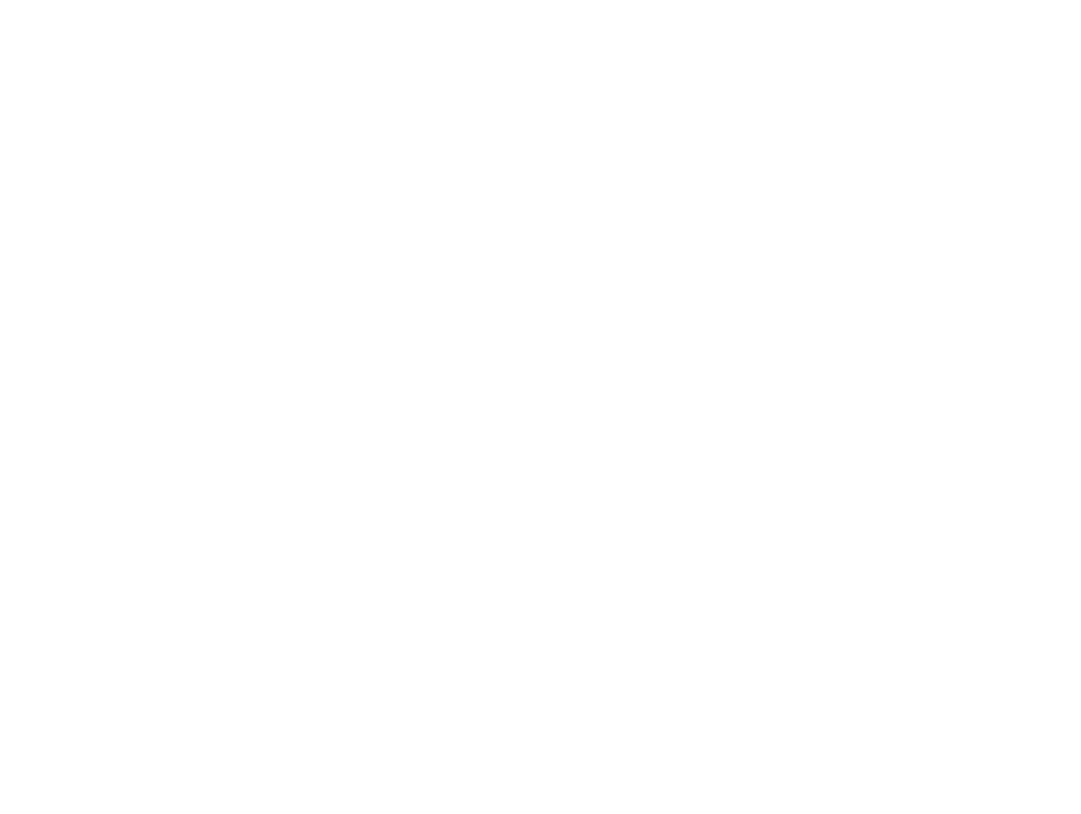
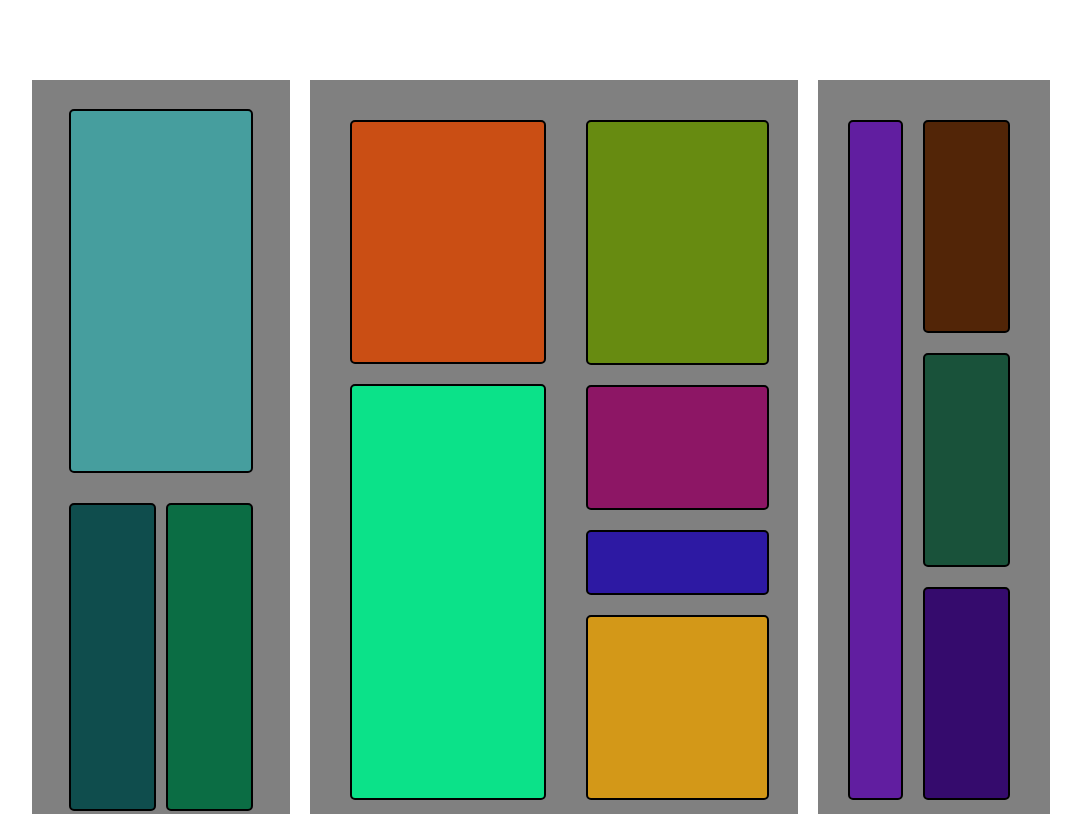
Before and after one commit to BlackFlame-hub/Flex-manipulation, a plain HTML site: page index.html in a window 1280 px wide. Shown: the top 814 px of the page, without its empty margins (99-1180 px from the left). Drawn offline with Linux system fonts and the light colour scheme.

Commit message:
Flexed the boxes

```diff
--- a/assets/style.scss
+++ b/assets/style.scss
@@ -0,0 +1,293 @@
+.header-align {
+  text-align: center;
+  margin-top: 300px;
+}
+
+.image-template {
+  display: grid;
+  place-items: center;
+}
+
+main {
+  padding-top: 10vh;
+}
+
+.content {
+  display: flex;
+  gap: 20px;
+  flex-wrap: wrap;
+  justify-content: center;
+}
+
+.left-side {
+  display: flex;
+  background-color: grey;
+  flex-direction: column;
+  width: 17vw;
+  height: 90vh;
+  padding: 20px;
+  gap: 20px;
+  justify-content: space-evenly;
+  align-items: center;
+
+  .ls1 {
+    background-color: rgb(70, 158, 158);
+    border: 2px solid black;
+    border-radius: 5px;
+    width: 14vw;
+    height: 45vh;
+  }
+
+  .ls2 {
+    background-color: rgb(15, 77, 77);
+    border: 2px solid black;
+    border-radius: 5px;
+    width: 6.5vw;
+    height: 38vh;
+  }
+
+  .ls3 {
+    background-color: rgb(11, 109, 68);
+    border: 2px solid black;
+    border-radius: 5px;
+    width: 6.5vw;
+    height: 38vh;
+  }
+
+  .ls23 {
+    display: flex;
+    flex-direction: row;
+    gap: 10px;
+  }
+}
+
+.hero {
+  display: flex;
+  background-color: grey;
+  width: 35vw;
+  height: 90vh;
+  padding: 20px;
+  gap: 20px;
+  justify-content: space-around;
+  // flex-wrap: nowrap;
+
+  .hero-left {
+    display: flex;
+    flex-direction: column;
+    padding: 20px;
+    gap: 20px;
+    justify-content: space-between;
+
+    .h1 {
+      background-color: rgb(202, 78, 20);
+      border: 2px solid black;
+      border-radius: 5px;
+      width: 15vw;
+      height: 30vh;
+    }
+
+    .h2 {
+      background-color: rgb(11, 226, 137);
+      border: 2px solid black;
+      border-radius: 5px;
+      width: 15vw;
+      height: 30vh;
+      flex-grow: 2;
+    }
+  }
+
+  .hero-right {
+    display: flex;
+    flex-direction: column;
+    justify-content: space-between;
+    padding: 20px 20px 20px 0;
+    gap: 20px;
+
+    .h3 {
+      background-color: rgb(103, 139, 17);
+      border: 2px solid black;
+      border-radius: 5px;
+      width: 14vw;
+      height: 40vh;
+      flex-grow: 2;
+    }
+
+    .h4 {
+      background-color: rgb(141, 22, 101);
+      border: 2px solid black;
+      border-radius: 5px;
+      width: 14vw;
+      height: 30vh;
+      flex-shrink: 2;
+    }
+
+    .h5 {
+      background-color: rgb(45, 25, 163);
+      border: 2px solid black;
+      border-radius: 5px;
+      width: 14vw;
+      height: 30vh;
+      flex-shrink: 3;
+    }
+
+    .h6 {
+      background-color: rgb(211, 152, 24);
+      border: 2px solid black;
+      border-radius: 5px;
+      width: 14vw;
+      height: 30vh;
+    }
+  }
+}
+
+.right-side {
+  display: flex;
+  background-color: grey;
+  width: 15vw;
+  height: 90vh;
+  padding: 20px;
+  gap: 20px;
+  justify-content: space-evenly;
+
+  .rs-right {
+    display: flex;
+    flex-direction: column;
+    gap: 20px;
+    padding: 20px 20px 20px 0;
+  }
+
+  .rs1 {
+    // I should have probably included this one as well in it's own parent container
+    background-color: rgb(97, 30, 160);
+    border: 2px solid black;
+    border-radius: 5px;
+    width: 14vw;
+    margin: 20px 0 20px 10px;
+    align-items: stretch;
+    // flex-grow: 5;
+  }
+
+  .rs2 {
+    background-color: rgb(82, 37, 7);
+    border: 2px solid black;
+    border-radius: 5px;
+    width: 6.5vw;
+    height: 30vh;
+  }
+
+  .rs3 {
+    background-color: rgb(25, 82, 58);
+    border: 2px solid black;
+    border-radius: 5px;
+    width: 6.5vw;
+    height: 30vh;
+  }
+
+  .rs4 {
+    background-color: rgb(53, 11, 109);
+    border: 2px solid black;
+    border-radius: 5px;
+    width: 6.5vw;
+    height: 30vh;
+  }
+}
+
+.bottom-left,
+.bottom-right {
+  display: flex;
+  background-color: grey;
+  width: 35vw;
+  height: 30vh;
+  padding: 20px;
+  flex-wrap: wrap;
+  // align-content: stretch;
+}
+
+.btml-top {
+  display: flex;
+  gap: 20px;
+
+  .bl1 {
+    background-color: rgba(128, 13, 13, 0.884);
+    border: 2px solid black;
+    border-radius: 5px;
+    width: 18.5vw;
+    height: 15vh;
+  }
+}
+
+.btmltop-right {
+  display: flex;
+  flex-direction: column;
+  gap: 6px;
+
+  .bl2 {
+    background-color: rgb(11, 179, 11);
+    border: 2px solid black;
+    border-radius: 5px;
+    width: 15vw;
+    height: 7vh;
+  }
+
+  .bl3 {
+    background-color: rgb(63, 109, 63);
+    border: 2px solid black;
+    border-radius: 5px;
+    width: 15vw;
+    height: 7vh;
+  }
+}
+
+.bl4 {
+  background-color: aquamarine;
+  border: 2px solid black;
+  border-radius: 5px;
+  width: 35vw;
+  height: 12vh;
+}
+
+.br1 {
+  background-color: rgb(146, 73, 146);
+  border: 2px solid black;
+  border-radius: 5px;
+  width: 25vw;
+  height: 30vh;
+}
+
+.bottom-right {
+  flex-wrap: nowrap;
+  gap: 10px;
+}
+
+.btmr-right {
+  display: flex;
+  flex-wrap: wrap;
+  gap: 10px;
+  align-items: stretch;
+
+  .br2 {
+    background-color: rgb(117, 179, 230);
+    border: 2px solid black;
+    border-radius: 5px;
+    width: 15vw;
+    height: 11vh;
+    flex-grow: 2;
+  }
+
+  .br3 {
+    background-color: rgb(41, 66, 13);
+    border: 2px solid black;
+    border-radius: 5px;
+    width: 7vw;
+    height: 17vh;
+    flex-grow: 2;
+  }
+  .br4 {
+    background-color: rgb(38, 17, 77);
+    border: 2px solid black;
+    border-radius: 5px;
+    width: 7vw;
+    height: 17vh;
+    flex-grow: 2;
+  }
+}
--- a/index.html
+++ b/index.html
@@ -0,0 +1,67 @@
+<!DOCTYPE html>
+<html lang="en">
+  <head>
+    <meta charset="UTF-8" />
+    <meta name="viewport" content="width=device-width, initial-scale=1.0" />
+    <title>Flex Box</title>
+    <link rel="stylesheet" href="./assets/normalize.css" />
+    <link rel="stylesheet" href="./assets/style.css" />
+  </head>
+  <body>
+    <main>
+      <section class="content">
+        <div class="left-side">
+          <div class="ls1"></div>
+          <div class="ls23">
+            <div class="ls2"></div>
+            <div class="ls3"></div>
+          </div>
+        </div>
+        <div class="hero">
+          <section class="hero-left">
+            <div class="h1"></div>
+            <div class="h2"></div>
+          </section>
+          <section class="hero-right">
+            <div class="h3"></div>
+            <div class="h4"></div>
+            <div class="h5"></div>
+            <div class="h6"></div>
+          </section>
+        </div>
+        <div class="right-side">
+          <div class="rs1"></div>
+          <section class="rs-right">
+            <div class="rs2"></div>
+            <div class="rs3"></div>
+            <div class="rs4"></div>
+          </section>
+        </div>
+
+        <div class="bottom-left">
+          <section class="btml-top">
+            <div class="bl1"></div>
+            <section class="btmltop-right">
+              <div class="bl2"></div>
+              <div class="bl3"></div>
+            </section>
+          </section>
+          <div class="bl4"></div>
+        </div>
+        <div class="bottom-right">
+          <div class="br1"></div>
+          <section class="btmr-right">
+            <div class="br2"></div>
+            <div class="br3"></div>
+            <div class="br4"></div>
+          </section>
+        </div>
+      </section>
+
+      <h1 class="header-align">Target:</h1>
+      <div class="image-template">
+        <img src="./assets/flextarget.jpg" alt="Flex Template" />
+      </div>
+    </main>
+  </body>
+</html>
```
Also changed, not shown: assets/flextarget.jpg (added), assets/normalize.css (added), assets/style.css, 1 other file.
